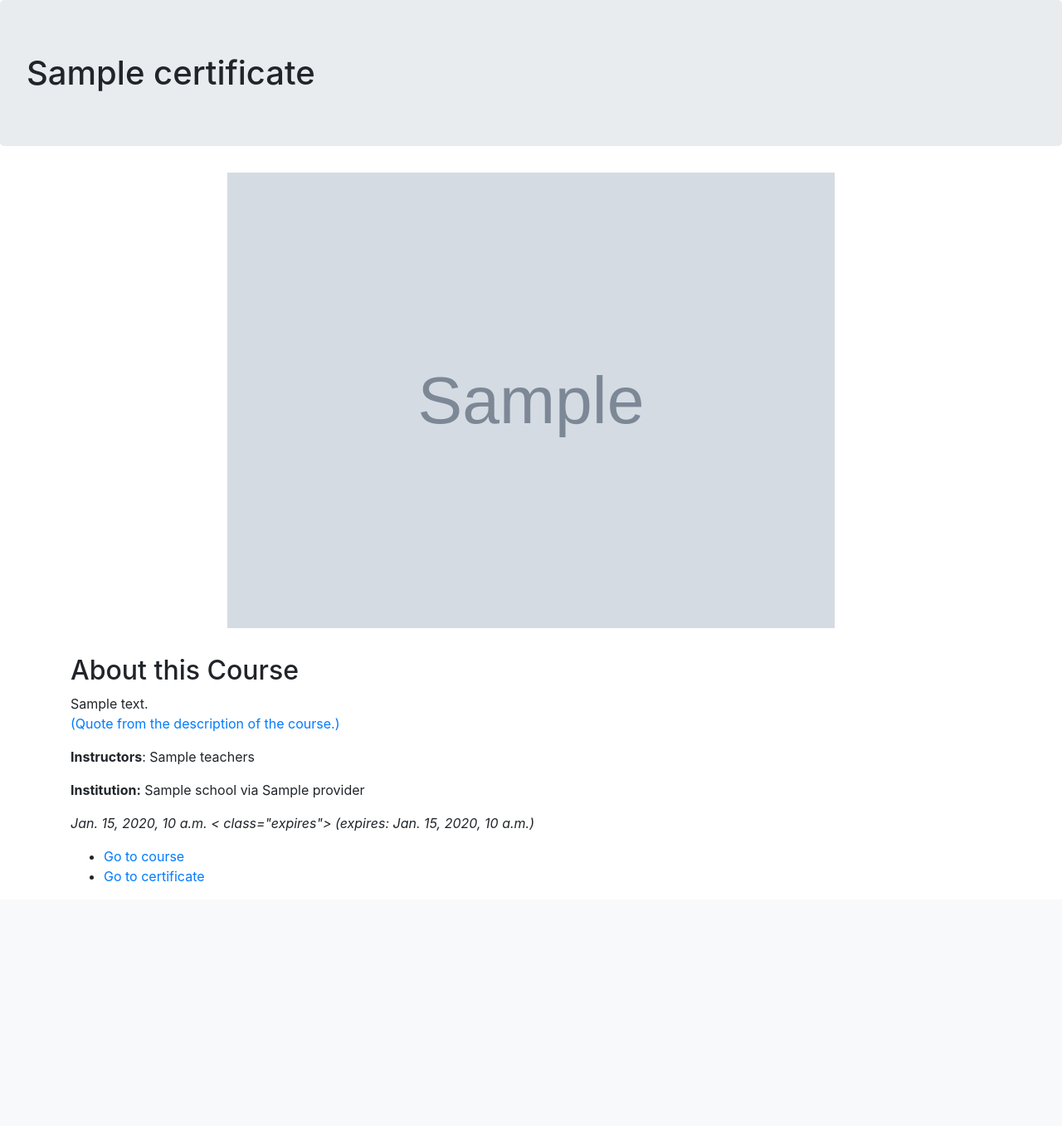
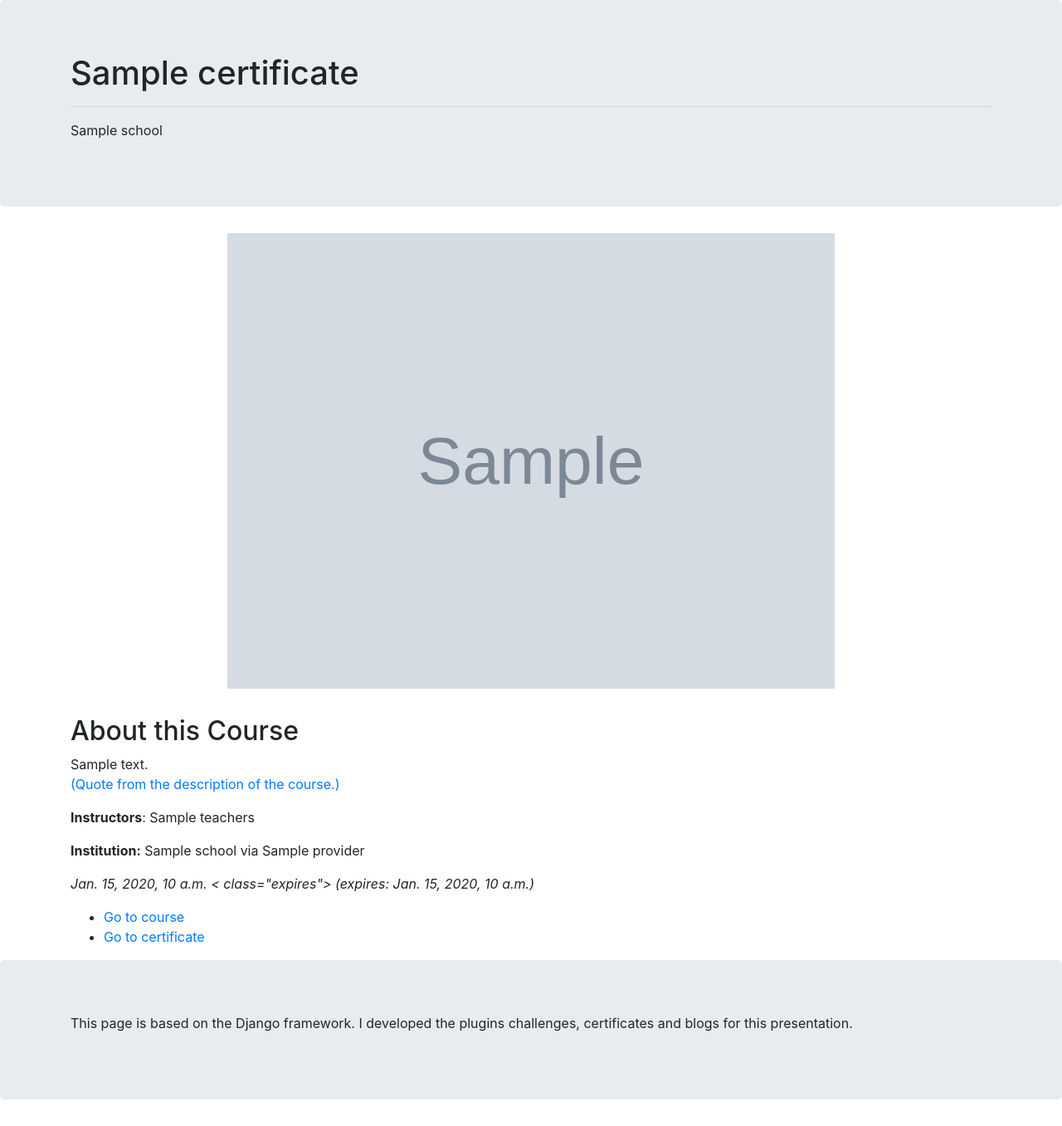
Before and after one commit to elmar-hinz/Django.ElmarHinz, a Django app: template base/templates/django_education_certificates/certificate_detail.html in a window 1280 px wide. Shown: the part 56-1413 px from the top of the page at 83% size. Before the commit the page ends 1119 px from the top, so only its background shows below. Run offline with Django 3.2, Linux system fonts and the light colour scheme; the template is opened without the code that fills it: most values are stand-ins (such as "Sample title", 1, 10 or a date in 2020); grey boxes marked "Sample" are stand-in pictures; some libraries are stand-ins or nearby versions.

Commit message:
Some styling

```diff
--- a/base/templates/base/base.html
+++ b/base/templates/base/base.html
@@ -38,6 +38,14 @@
         <h1>Hello, world!</h1>
     {% endblock main %}
 </main>
+<footer class="jumbotron">
+    <div class="container">
+        <p>
+            This page is based on the Django framework.
+            I developed the plugins challenges, certificates and blogs for this presentation.
+        </p>
+    </div>
+</footer>
 
 <!-- Optional JavaScript -->
 <!-- jQuery first, then Popper.js, then Bootstrap JS -->
--- a/base/templates/base/index.html
+++ b/base/templates/base/index.html
@@ -4,6 +4,7 @@
 
 {% block main %}
     <div class="jumbotron">
+        <div class="container">
             <h1>Elmar Hinz</h1>
             <hr/>
             <dl>
@@ -14,6 +15,7 @@
                 <dt>Past:</dt>
                 <dd>Physician</dd>
             </dl>
+        </div>
     </div>
     <div class="container">
 
--- a/base/templates/django_challenges_adapter/challenge.html
+++ b/base/templates/django_challenges_adapter/challenge.html
@@ -3,7 +3,9 @@
 {% block title %}{{ challenge.name }}{% endblock title %}
 
 {% block main %}
-    <h1 class="jumbotron"> {{ challenge.name }} </h1>
+    <div class="jumbotron"><div class="container">
+        <h1 class="">{{ challenge.name }}</h1>
+    </div></div>
     <div class="container">
         <h2>Description</h2>
         <pre> {{ challenge.doc | safe}} </pre>
--- a/base/templates/django_challenges_adapter/index.html
+++ b/base/templates/django_challenges_adapter/index.html
@@ -3,6 +3,11 @@
 {% block title %}Challenges{% endblock title %}
 
 {% block main %}
+    <div class="jumbotron"><div class="container">
+        <h1>Challenges I implemented</h1>
+        <hr/>
+        <p>Run them right here</p>
+    </div></div>
     <div class="container">
         {% for directory in  directories %}
             <h2>{{ directory.name }}</h2>
--- a/base/templates/django_education_certificates/certificate_detail.html
+++ b/base/templates/django_education_certificates/certificate_detail.html
@@ -3,7 +3,19 @@
 {% block title %}{{ certificate.name }}{% endblock title %}
 
 {% block main %}
-    <h1 class="jumbotron">{{ certificate.name }}</h1>
+    <div class="jumbotron">
+        <div class="container">
+            <h1>{{ certificate.name }}</h1>
+            <hr/>
+            {% if certificate.school %}
+                <p>{{ certificate.school }}</p>
+            {% elif certificate.provider %}
+                <p>{{ certificate.provider }}</p>
+            {% elif certificate.teachers %}
+                <p>{{ certificate.teachers }}</p>
+            {% endif %}
+        </div>
+    </div>
     {% if certificate.file %}
         <div class="certificate-container container"><a href="{{ certificate.url_to_certificate }}">
             <img class="certificate-image" src="/media/{{ certificate.file }}" alt="{{ certificate.name }}"/>
--- a/base/templates/django_education_certificates/certificate_list.html
+++ b/base/templates/django_education_certificates/certificate_list.html
@@ -3,7 +3,11 @@
 {% block title %}Certificates{% endblock title %}
 
 {% block main %}
-    <h1 class="jumbotron">Certificates</h1>
+    <div class="jumbotron"><div class="container">
+        <h1>Certificates</h1>
+        <hr/>
+        <p>Learning is living</p>
+    </div></div>
     <div class="container">
         {% for catetogory in categories %}
             <h2>{{ catetogory.name }}</h2>
```
Lines whose indentation alone changed are shown as unchanged.
